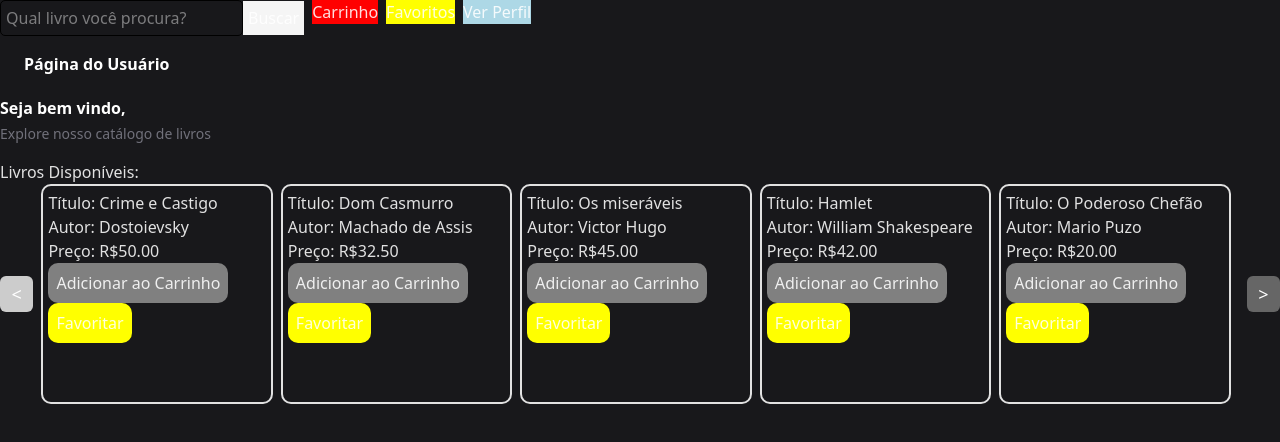
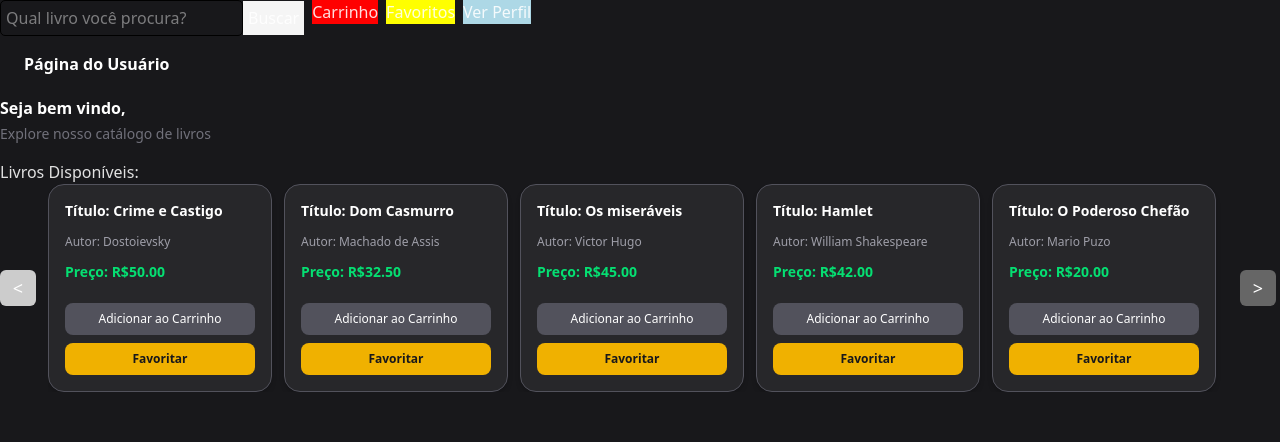
Before and after one commit to GuilhermeAyala/Livraria, a React (Vite) app: page /user in a window 1280 px wide. Shown: the top 442 px of the page. Built offline with nearby package versions, Linux system fonts and the light colour scheme.

Commit message:
Update ListaBooks.tsx
Estilização ListaBooks

```diff
--- a/src/components/ListaBooks.tsx
+++ b/src/components/ListaBooks.tsx
@@ -37,30 +37,25 @@ export default function ListaBooks({ books = [], handleAdicionarLivro }: Props)
   const CardLivro = ({ book }: { book: Book }) => (
     <li
       key={book.id}
-      style={{
-        width: 250,
-        height: 220,
-        border: "2px solid",
-        borderRadius: 10,
-        padding: 5,
-        marginRight: 8,
-      }}
-    >
-      <h4>Título: {book.name}</h4>
-      <h5>Autor: {book.autor}</h5>
-      <h5>Preço: R${book.price.toFixed(2)}</h5>
+      className="flex flex-col justify-between w-56 min-h-52 bg-zinc-800 border border-zinc-600 rounded-2xl p-4 mr-3 shadow-md hover:shadow-zinc-600 transition-shadow">
+      <h4 className="text-white font-bold text-sm mb-1 line-clamp-2">Título: {book.name}</h4>
+      <h5 className="text-zinc-400 text-xs mb-1">Autor: {book.autor}</h5>
+      <h5 className="text-green-400 font-semibold text-sm">Preço: R${book.price.toFixed(2)}</h5>
+      <div className="flex flex-col gap-2 mt-3">
           <button
            onClick={() => handleAdicionarLivro(book)}
-        style={{ borderRadius: 10, padding: 8, backgroundColor: "grey", marginRight: 6 }}
+            className="bg-zinc-600 hover:bg-zinc-500 text-white text-xs rounded-lg py-2 px-3 transition-colors cursor-pointer"
           >
            Adicionar ao Carrinho
          </button>
          <button
            onClick={() => adicionarFavorito(book)}
-        style={{ borderRadius: 10, padding: 8, backgroundColor: "yellow" }}
+           className="bg-yellow-500 hover:bg-yellow-400 text-zinc-900 text-xs font-semibold rounded-lg py-2 px-3 transition-colors cursor-pointer"
          >
            Favoritar
          </button>
+      </div>
+
     </li>
   );
 
@@ -102,12 +97,12 @@ export default function ListaBooks({ books = [], handleAdicionarLivro }: Props)
       <h4>Livros Disponíveis:</h4>
 
       {usarCarrossel ? (
-        <div style={{ display: "flex", alignItems: "center", gap: 8 }}>
-          <BotaoNavegacao onClick={irParaPaginaAnterior} disabled={!existePaginaAnterior} label="Anterior">
+        <div className="flex items-center gap-3">
+          <BotaoNavegacao onClick={irParaPaginaAnterior} disabled={!existePaginaAnterior} label="Anterior" >
             {"<"}
           </BotaoNavegacao>
 
-          <ul style={{ display: "flex", listStyle: "none", padding: 0, margin: 0, overflow: "hidden" }}>
+          <ul className="flex overflow-hidden list-none p-0 m-0">
             {livrosVisiveis.map((book) => (
               <CardLivro key={book.id} book={book} />
             ))}
@@ -118,7 +113,7 @@ export default function ListaBooks({ books = [], handleAdicionarLivro }: Props)
           </BotaoNavegacao>
         </div>
       ) : (
-        <ul style={{ display: "flex", listStyle: "none", padding: 0 }}>
+        <ul className="flex flex-wrap list-none p-0 m-0 gap-3">
           {books.map((book) => (
             <CardLivro key={book.id} book={book} />
           ))}
```
Lines whose indentation alone changed are shown as unchanged.
